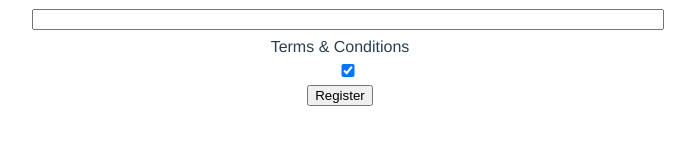
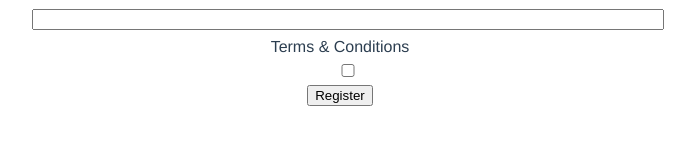
Before and after one commit to IcyDrae/vaults, a Vue app in the folder web/: page /registration in a window 1280 px wide. Shown: the part 378-522 px from the top of the page, without its empty margins (300-995 px from the left). Built offline with nearby package versions, Linux system fonts and the light colour scheme.

Commit message:
feature(frontend): added checkbox validation Changes to be committed: 	modified:   src/views/Registration.vue

```diff
--- a/web/src/views/Registration.vue
+++ b/web/src/views/Registration.vue
@@ -33,7 +33,7 @@
 
       <label>
         Terms & Conditions
-        <VeeValidateField name="terms" type="checkbox" />
+        <VeeValidateField name="terms_and_conditions" type="checkbox" :value="true" checked-value="true" unchecked-value="false" />
       </label>
 
       <br>
@@ -59,8 +59,10 @@ export default {
     VeeValidateForm: VeeValidate.Form,
     VeeValidateField: VeeValidate.Field,
   },
-  data() {
-    // Validation schema using 'yup'.
+  setup() {
+    /**
+     * Validation rules using 'yup'.
+     */
     const schema = yup.object({
       first_name: yup.string()
                   .required()
@@ -86,16 +88,25 @@ export default {
                               .required()
                               .oneOf([yup.ref('password'), null], 'Passwords must match')
                               .label("Password confirmation"),
-      terms: yup.boolean()
-              .oneOf([true], "You must accept the terms and conditions")
-              .label("Terms & Condition")
+      terms_and_conditions: yup.boolean()
+          .required()
+          .oneOf([true], "You must accept the terms and conditions")
+          .label("Terms & Condition")
     });
 
     return {
       schema
     };
   },
+  data() {
+    return {}
+  },
   methods: {
+    /**
+     * The main submit handler.
+     *
+     * @param values
+     */
     submit(values, /*{ resetForm }*/) {
       // Create a 'password' array since the password field in the backend is a type of 'RepeatedType',
       // in which the two fields are children of the password field.
```
